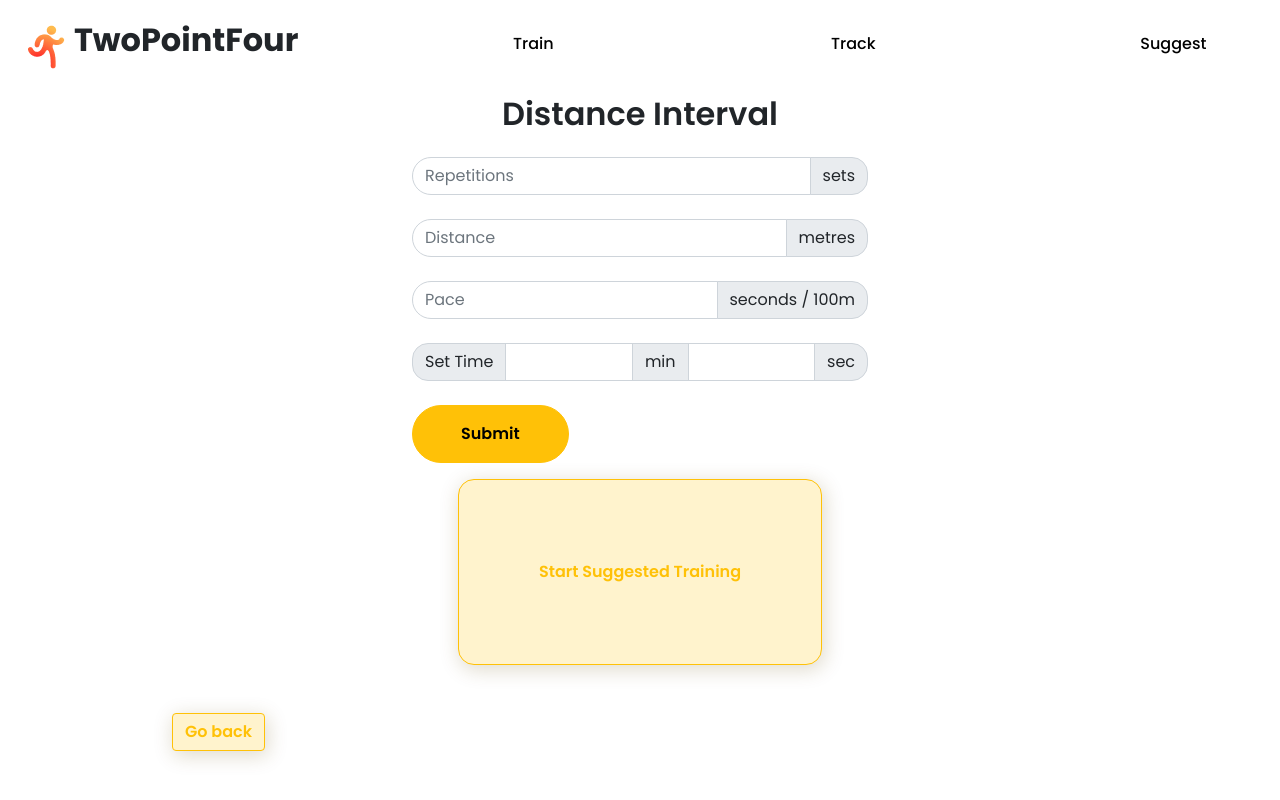
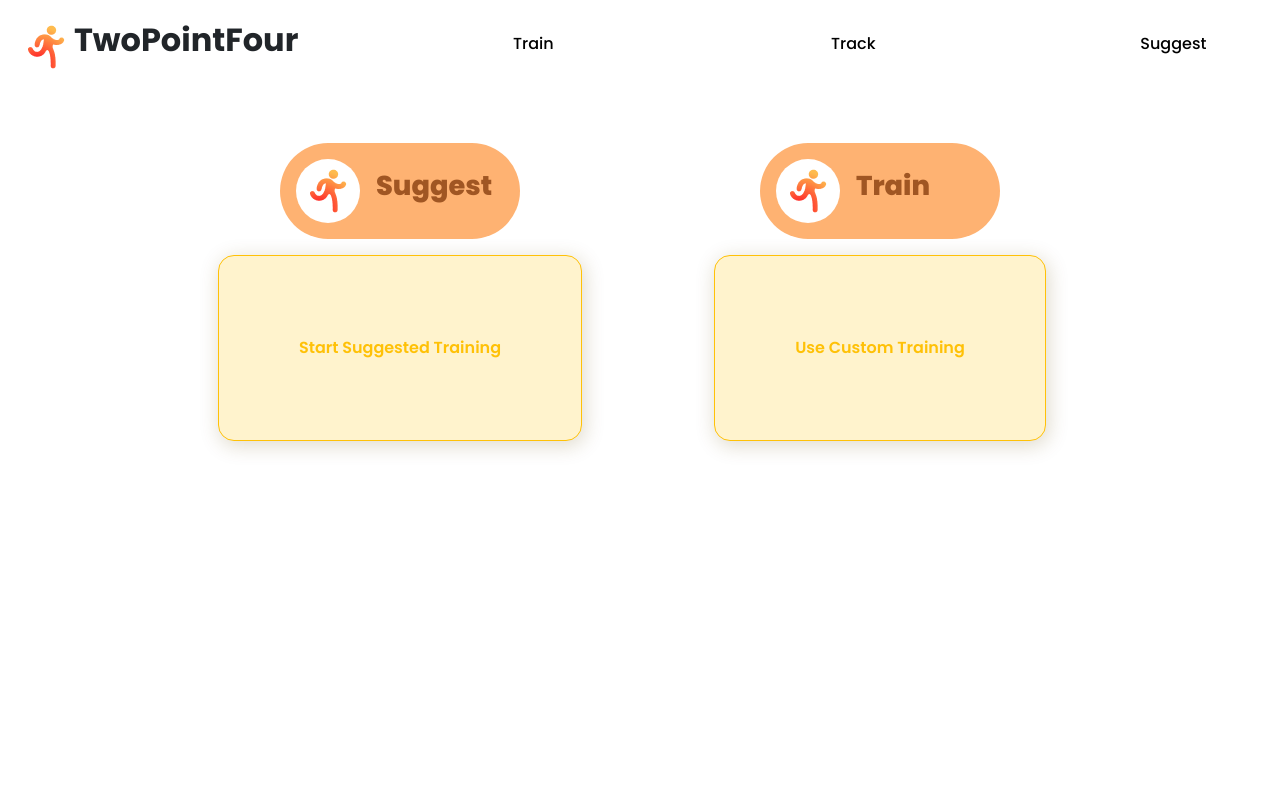
Before and after one commit to TwoPointFour/Run_App, a PHP site: page /distanceTimer.html in a window 1280 px wide. Run offline with PHP 8.4, Linux system fonts and the light colour scheme; some web fonts are replaced.

Commit message:
added product selecotrs

```diff
--- a/distanceTimer.html
+++ b/distanceTimer.html
@@ -41,6 +41,7 @@
     </div>
     <!-- Distance Interval User Input Form-->
     <div class="container-fluid DistanceForm">
+      <div class="container-fluid customForm d-none">
         <div class="row">
           <h2 class="d-flex head2 justify-content-center mb-4">Distance Interval</h2>
         </div>
@@ -108,14 +109,43 @@
             </div>
           </div>
         </div>
-      <div class="row d-flex justify-content-center">
-        <div class="col-lg-6 d-flex justify-content-center mt-3 mb-5">
+      </div>
+      <div class="row productSelector">
+        <div class="col-lg-6 mt-5">
+          <div class="row d-flex justify-content-center mb-3">
+            <div class="col-6 productChip p-3">
+              <img class="productLogo img-fluid me-3" src="images/icon_x48.png" /><span
+                class="productText"
+                >Suggest</span
+              >
+            </div>
+          </div>
+          <div class="row">
+            <div class="col-12 d-flex justify-content-center">
               <button type="button" class="btn btn-outline-warning startSuggestedTraining">
                 Start Suggested Training
               </button>
             </div>
           </div>
-      <a class="btn btn-outline-warning" role="button" href="index.html">Go back </a>
+        </div>
+        <div class="col-lg-6 mt-5">
+          <div class="row d-flex justify-content-center mb-3">
+            <div class="col-6 productChip p-3">
+              <img class="productLogo img-fluid me-3" src="images/icon_x48.png" /><span
+                class="productText"
+                >Train</span
+              >
+            </div>
+          </div>
+          <div class="row">
+            <div class="col-12 d-flex justify-content-center">
+              <button type="button" class="btn btn-outline-warning useCustomTraining">
+                Use Custom Training
+              </button>
+            </div>
+          </div>
+        </div>
+      </div>
     </div>
     <!-- END OF Distance Interval User Input Form-->
 
--- a/src/distanceTimer.js
+++ b/src/distanceTimer.js
@@ -45,6 +45,11 @@ document.querySelector(".startSuggestedTraining").addEventListener("click", func
   initialiseTimer(urlUserInput);
 });
 
+document.querySelector(".useCustomTraining").addEventListener("click", function () {
+  visible("productSelector", false);
+  visible("customForm", true);
+});
+
 document.querySelector(".distancesubmit").addEventListener("click", function () {
   const permSetCount = Number(document.querySelector("#distrepetition").value);
   const permDistance = Number(document.querySelector("#distdistance").value);
--- a/src/master.css
+++ b/src/master.css
@@ -347,7 +347,8 @@ h6,
 
 /* Distance Timer Form */
 
-.startSuggestedTraining {
+.startSuggestedTraining,
+.useCustomTraining {
   padding: 5rem;
   border-radius: 1rem;
 }
@@ -447,9 +448,9 @@ h6,
   border: none;
   background-color: #b3a791;
   opacity: 0.7;
-  height: 0.8rem;
-  width: 0.8rem;
-  border-radius: 50%;
+  height: 10px;
+  width: 10px;
+  border-radius: 10rem;
   margin-right: 1.75rem;
   cursor: pointer;
   transition: all 0.5s;
@@ -548,3 +549,20 @@ h6,
   color: #5e4600 !important;
   border-color: #feb272 !important;
 }
+
+.productChip {
+  border-radius: 5rem;
+  background-color: #feb272;
+  color: #a05623;
+}
+
+.productLogo {
+  background-color: white;
+  border-radius: 2rem;
+  padding: 0.5rem;
+}
+
+.productText {
+  font-size: 1.7rem;
+  font-weight: 800;
+}
```
Lines whose indentation alone changed are shown as unchanged.
